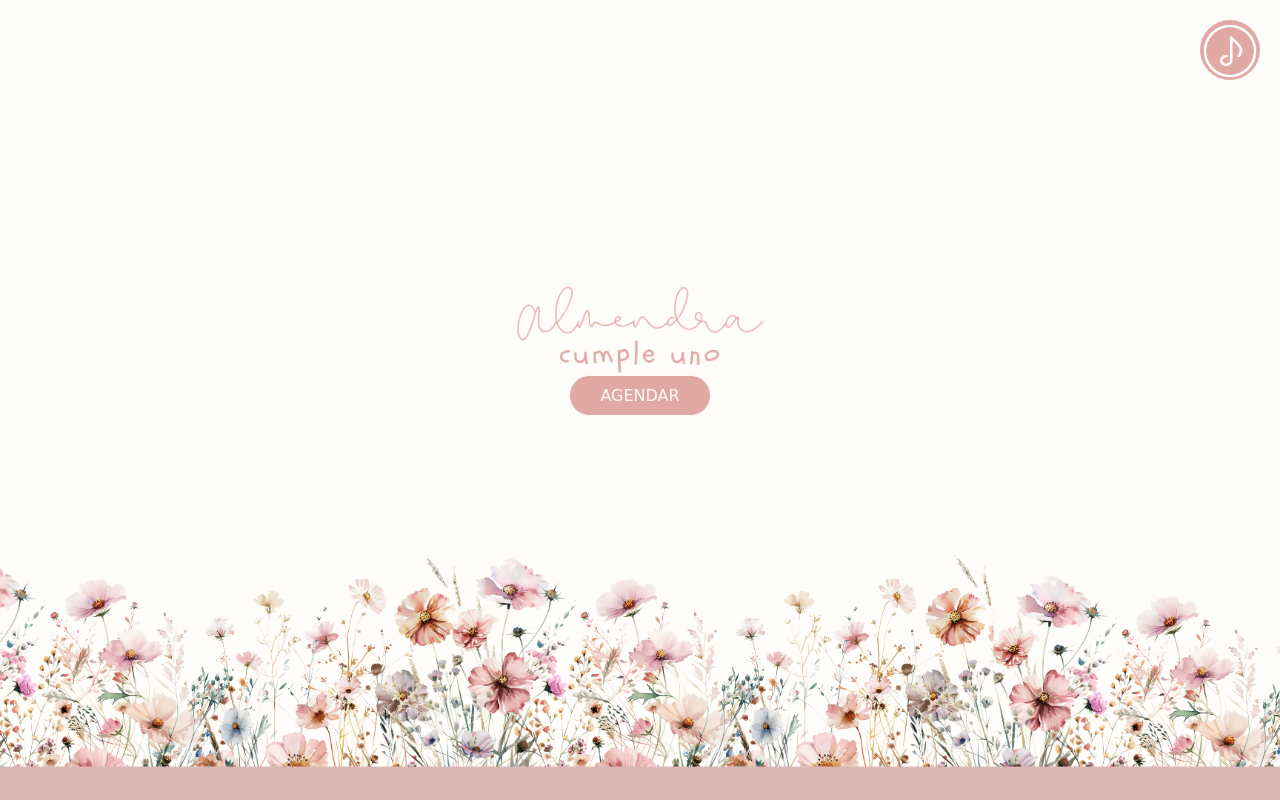
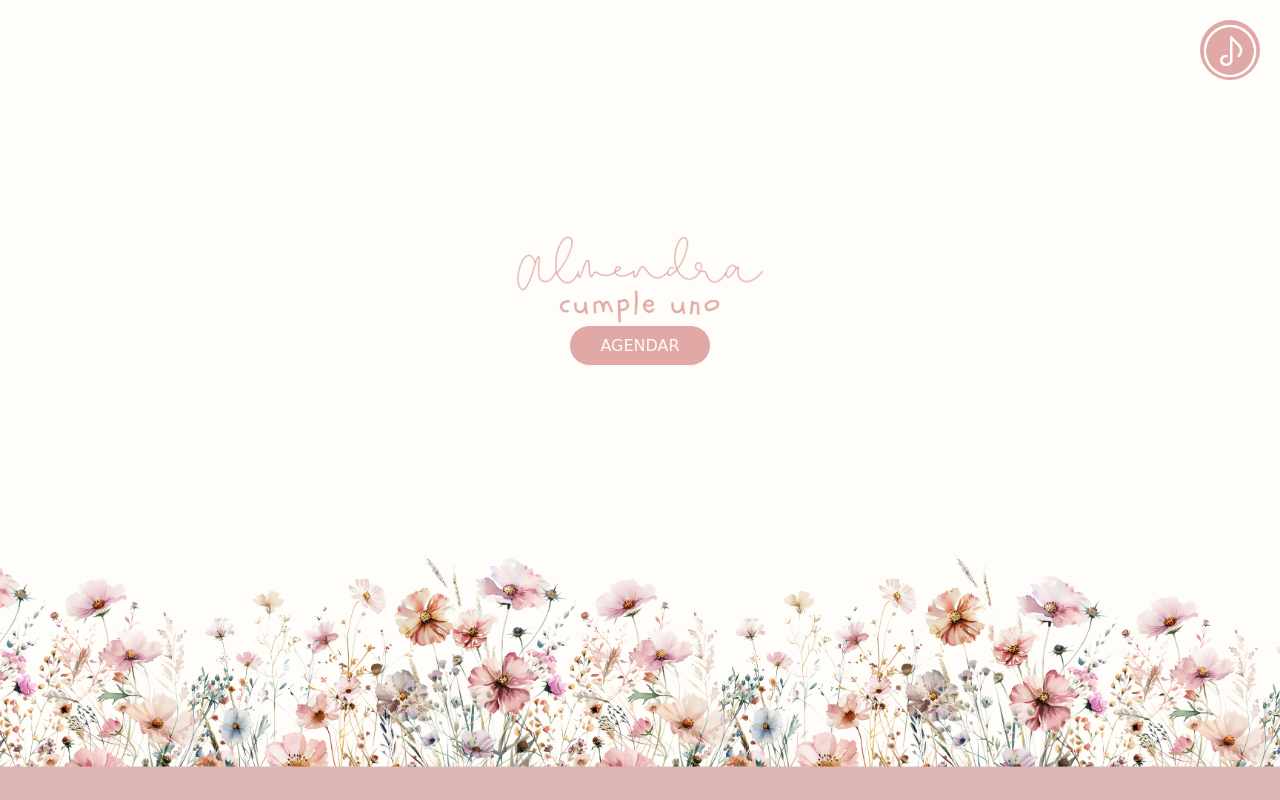
Before and after one commit to invitacionesweb/almendra, a plain HTML site: page index.html in a window 1280 px wide. Shown: the top 800 px of the page. Drawn offline with nearby package versions, Linux system fonts and the light colour scheme; a web font is replaced by a local one.

Commit message:
Update style.css
A

```diff
--- a/style.css
+++ b/style.css
@@ -83,7 +83,7 @@ header .header-info {
     justify-content: center;
     text-align: center;
     gap: -3px;
-    padding-bottom: 100px;
+    padding-bottom: 200px;
 }
 .infoimportante a {
     margin: 0px 0 0 0;
```
